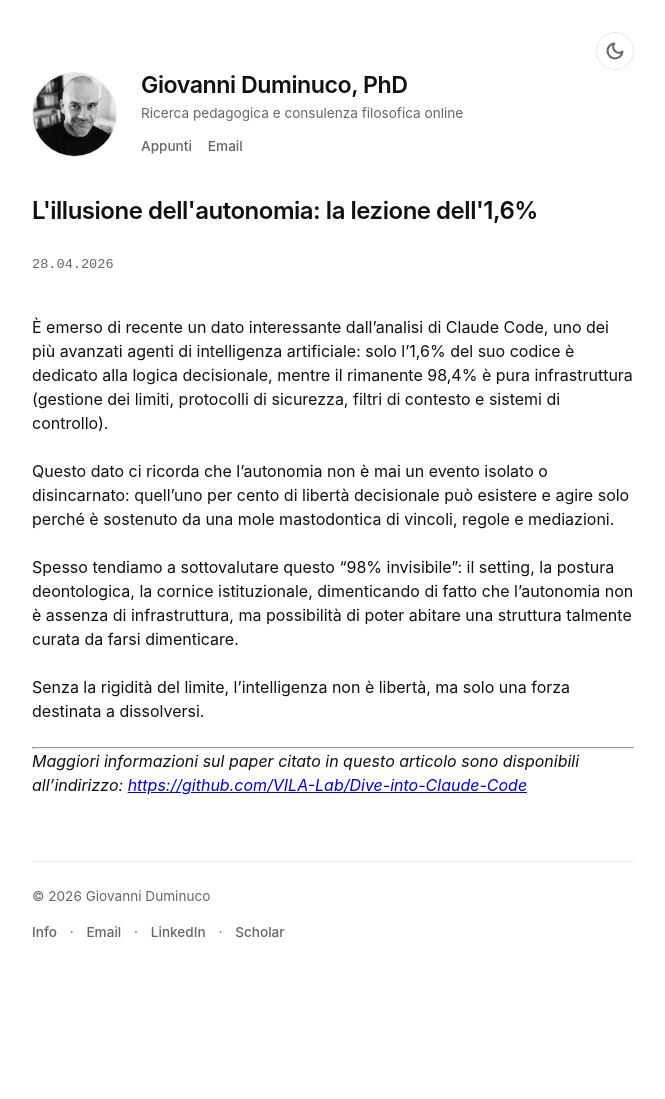
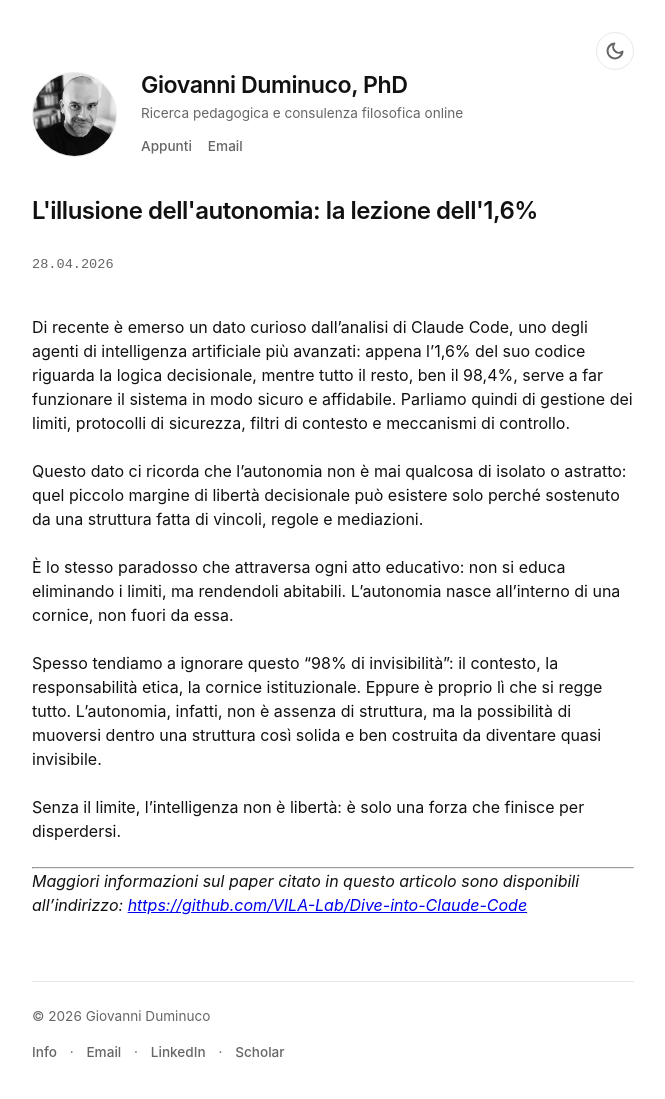
Before and after one commit to dumgio/dumgio.github.io, a Jekyll site: the page built from _posts/2026-04-28-illusione-autonomia-lezione-uno-virgola-sei.md, in a window 1280 px wide. Shown: the whole page, without its empty margins (307-972 px from the left). Built offline with Jekyll 4.4.1, drawn with Linux system fonts in a browser that asks for light colours; before the commit the page ends 979 px from its top, so only the background shows below that.

Commit message:
Update 2026-04-28-illusione-autonomia-lezione-uno-virgola-sei.md

```diff
--- a/_posts/2026-04-28-illusione-autonomia-lezione-uno-virgola-sei.md
+++ b/_posts/2026-04-28-illusione-autonomia-lezione-uno-virgola-sei.md
@@ -3,13 +3,15 @@
 title: "L'illusione dell'autonomia: la lezione dell'1,6%"
 ---
 
-È emerso di recente un dato interessante dall'analisi di Claude Code, uno dei più avanzati agenti di intelligenza artificiale: solo l’1,6% del suo codice è dedicato alla logica decisionale, mentre il rimanente 98,4% è pura infrastruttura (gestione dei limiti, protocolli di sicurezza, filtri di contesto e sistemi di controllo).
+Di recente è emerso un dato curioso dall’analisi di Claude Code, uno degli agenti di intelligenza artificiale più avanzati: appena l’1,6% del suo codice riguarda la logica decisionale, mentre tutto il resto, ben il 98,4%, serve a far funzionare il sistema in modo sicuro e affidabile. Parliamo quindi di gestione dei limiti, protocolli di sicurezza, filtri di contesto e meccanismi di controllo.
 
-Questo dato ci ricorda che l’autonomia non è mai un evento isolato o disincarnato: quell'uno per cento di libertà decisionale può esistere e agire solo perché è sostenuto da una mole mastodontica di vincoli, regole e mediazioni.
+Questo dato ci ricorda che l’autonomia non è mai qualcosa di isolato o astratto: quel piccolo margine di libertà decisionale può esistere solo perché sostenuto da una struttura fatta di vincoli, regole e mediazioni.
 
-Spesso tendiamo a sottovalutare questo "98% invisibile": il setting, la postura deontologica, la cornice istituzionale, dimenticando di fatto che l'autonomia non è assenza di infrastruttura, ma possibilità di poter abitare una struttura talmente curata da farsi dimenticare.
+È lo stesso paradosso che attraversa ogni atto educativo: non si educa eliminando i limiti, ma rendendoli abitabili. L’autonomia nasce all'interno di una cornice, non fuori da essa.
 
-Senza la rigidità del limite, l'intelligenza non è libertà, ma solo una forza destinata a dissolversi.
+Spesso tendiamo a ignorare questo “98% di invisibilità": il contesto, la responsabilità etica, la cornice istituzionale. Eppure è proprio lì che si regge tutto. L’autonomia, infatti, non è assenza di struttura, ma la possibilità di muoversi dentro una struttura così solida e ben costruita da diventare quasi invisibile.
+
+Senza il limite, l’intelligenza non è libertà: è solo una forza che finisce per disperdersi.
 
 ---
 
```
